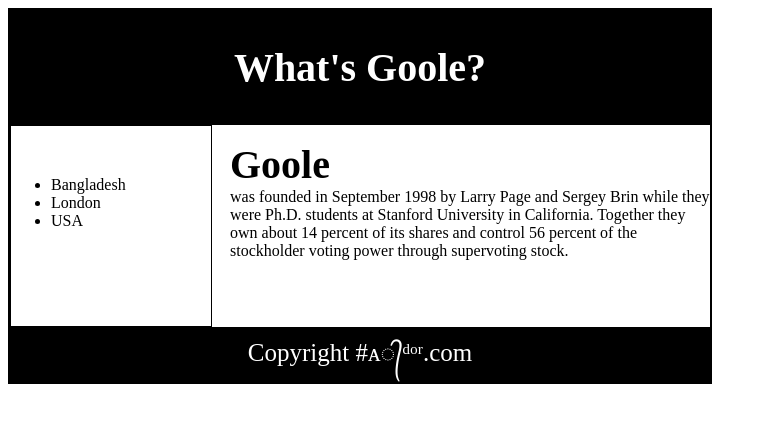
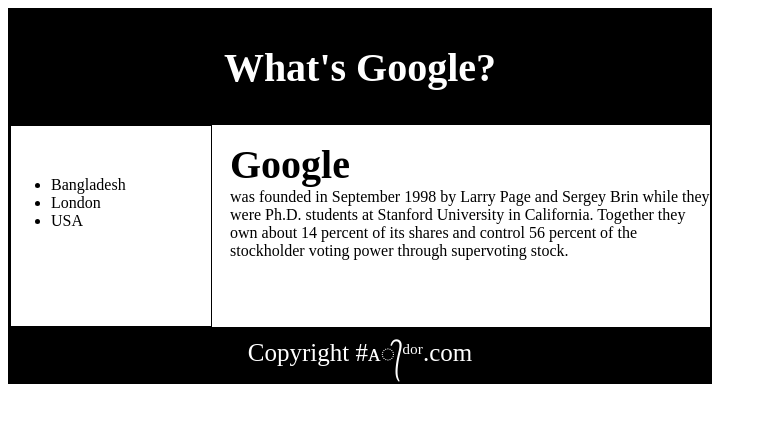
Before and after one commit to ajador/layout_section, a plain HTML site: page index.html in a window 1280 px wide. Shown: the whole page, without its empty margins (0-767 px from the left). Drawn offline with Linux system fonts and the light colour scheme; a web font is replaced by a local one.

Commit message:
Update index.html

```diff
--- a/index.html
+++ b/index.html
@@ -1,7 +1,7 @@
 <!DOCTYPE html>
 <html>
 <head>
-<title></title>
+<title>google</title>
 <link href="https://fonts.googleapis.com/css2?family=Peddana&display=swap" rel="stylesheet">
 <style type="text/css">
 
@@ -52,7 +52,7 @@ body{
 
 <div class="header">
 
-<h1>What's Goole?</h1>
+<h1>What's Google?</h1>
 
 </div>
 
@@ -70,7 +70,7 @@ body{
 <div id="text">
 
 <p>
-<b id="goole"> Goole</b><br>
+<b id="goole"> Google</b><br>
 was founded in September 1998 by Larry Page and Sergey Brin while they were Ph.D. students at Stanford University in California. Together they own about 14 percent of its shares and control 56 percent of the stockholder voting power through supervoting stock.
 
 </p>
```
